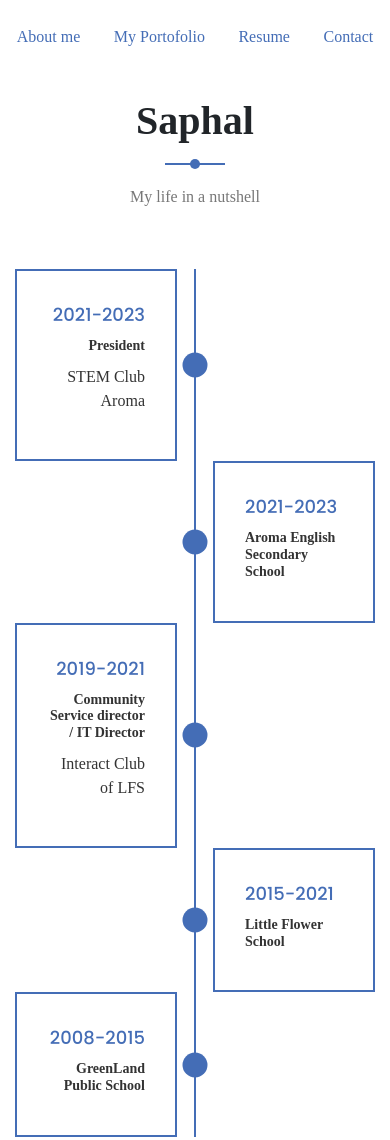
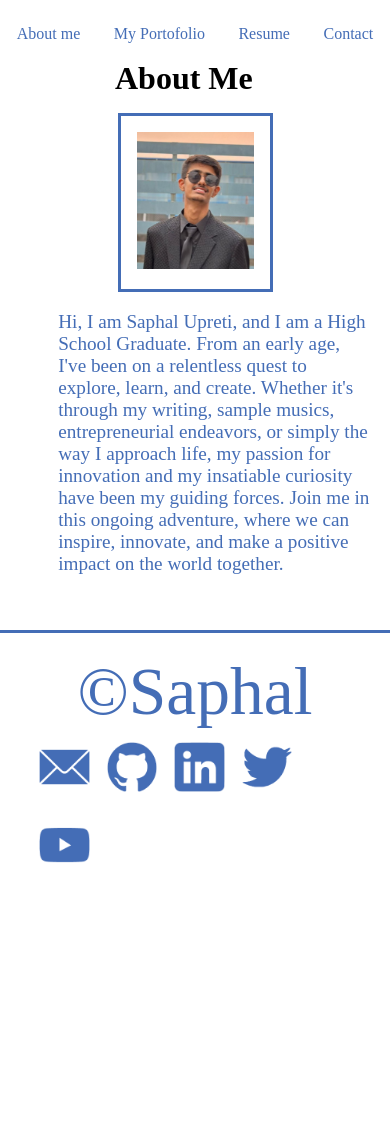
Before and after one commit to saphal-upreti/beta-node, a website: page templates/aboutme.html in a window 390 px wide. Shown: the top 1140 px of the page. After the commit the page ends 955 px from the top, so only its background shows below. Drawn offline with nearby package versions, Linux system fonts and the light colour scheme; a web font is replaced by a local one.

Commit message:
AllmightyPush

```diff
--- a/static/JavaScript/index.js
+++ b/static/JavaScript/index.js
@@ -1,5 +1,5 @@
 //webaddress
-
+try{
 about = () => {
   window.open("aboutme", "_self");
 };
@@ -23,19 +23,18 @@ const currentURL = window.location.href;
 const parts = currentURL.split("/");
 const address = parts[parts.length - 1];
 
-function select1() {
+showAll=()=> {
   localStorage.setItem("pname", "all");
 }
-function select2() {
+programs=()=> {
   localStorage.setItem("pname", "program");
 }
-function select3() {
+music=()=> {
   localStorage.setItem("pname", "music");
 }
-function select4() {
+designs=()=> {
   localStorage.setItem("pname", "design");
 }
-
 if (address=="aboutme") {
   document.getElementById("aboutme").style.fontWeight = "bold";
 }
@@ -48,15 +47,21 @@ if (address=="resume") {
 if (address=="contact") {
   document.getElementById("contact").style.fontWeight = "bold";
 }
+
 if (localStorage.getItem("pname") == "all") {
-  document.getElementById("p1").style.fontWeight = "bold";
+  document.getElementById("all").style.fontWeight = "bold";
 }
 if (localStorage.getItem("pname") == "program") {
-  document.getElementById("p2").style.fontWeight = "bold";
+  document.getElementById("program").style.fontWeight = "bold";
 }
 if (localStorage.getItem("pname") == "music") {
-  document.getElementById("p3").style.fontWeight = "bold";
+  document.getElementById("music").style.fontWeight = "bold";
 }
 if (localStorage.getItem("pname") == "design") {
-  document.getElementById("p4").style.fontWeight = "bold";
+  document.getElementById("designs").style.fontWeight = "bold";
 }
+
+}
+catch(error){
+  console.log("error")
+}
--- a/static/css/contact.css
+++ b/static/css/contact.css
@@ -39,7 +39,7 @@ a:visited {
 
 
 .contact-logo {
-  height: 20vh;
+  height: 10vw;
   padding: 1em;
 }
 button {
@@ -80,7 +80,7 @@ button:hover {
   .contactContain {
     display: flex;
     position: relative;
-    top: 1em;
+    top: 50vw;
     flex-direction: column;
     align-items: center;
   }
--- a/static/css/style.css
+++ b/static/css/style.css
@@ -254,6 +254,12 @@ h1 {
   row-gap: 5px;
   flex-direction: column;
 }
+.music-img {
+  display: inline-flex;
+  flex-wrap: wrap;
+  row-gap: 5px;
+  flex-direction: column;
+}
 .program-img {
   display: inline-flex;
   flex-wrap: wrap;
@@ -418,3 +424,43 @@ h1 {
 #textWork{
   margin-top: 2vh;
 }
+.aboutme{
+  font-size: larger;
+}
+.about-contain{
+  display: inline-flex;
+  padding: 1em;
+  margin: auto;
+}
+#about-img{
+  width: 25em;
+}
+.about-imgcontain{
+  padding: 1em;
+  border: solid #446db6;
+}
+.aboutme{
+  position: relative;
+  left: 1em;
+  color: #446db6;
+  width: 80vh;
+  overflow: visible;
+}
+* {
+  transition: all 0.3s ease;
+  font-family: nav-font;
+}
+
+@media screen and (max-width: 900px) {
+  .about-contain{
+    flex-direction: column;
+    align-items: center;
+  }
+  .aboutme{
+    width: 80vw;
+  }
+
+  #about-img{
+    width: 30vw;
+  }
+}
--- a/templates/aboutme.html
+++ b/templates/aboutme.html
@@ -40,74 +40,16 @@
     </div>
 
     <!-- new codes here -->
+    <h1 id="textWork">About Me</h1>
+    <div class="about-contain">
+      <div class="about-imgcontain">
 
-    <link
-      href="//maxcdn.bootstrapcdn.com/bootstrap/4.1.1/css/bootstrap.min.css"
-      rel="stylesheet"
-      id="bootstrap-css"
-    />
-    <!-- <script src="//maxcdn.bootstrapcdn.com/bootstrap/4.1.1/js/bootstrap.min.js"></script> -->
-    <!-- <script src="//cdnjs.cloudflare.com/ajax/libs/jquery/3.2.1/jquery.min.js"></script> -->
-    <!------ Include the above in your HEAD tag ---------->
-
-    <link
-      href="https://fonts.googleapis.com/css?family=Open+Sans:400,600,700|Poppins:400,500,600,700"
-      rel="stylesheet"
-    />
-    <section class="experience pt-100 pb-100" id="experience">
-      <div class="container">
-        <div class="row">
-          <div class="col-xl-8 mx-auto text-center">
-            <div class="section-title">
-              <h4>Saphal</h4>
-              <p>My life in a nutshell</p>
-            </div>
-          </div>
-        </div>
-        <div class="row">
-          <div class="col-xl-12">
-            <ul class="timeline-list">
-              <li1>
-                <div class="timeline_content">
-                  <span>2021-2023</span>
-                  <h4>President</h4>
-                  <p>STEM Club Aroma</p>
-                </div>
-              </li1>
-              <!-- Single Experience -->
-              <li1>
-                <div class="timeline_content">
-                  <span>2021-2023</span>
-                  <h4>Aroma English Secondary School</h4>
-                </div>
-              </li1>
-              <!-- Single Experience -->
-              <li1>
-                <div class="timeline_content">
-                  <span>2019-2021</span>
-                  <h4>Community Service director / IT Director</h4>
-                  <p>Interact Club of LFS</p>
-                </div>
-              </li1>
-              <!-- Single Experience -->
-              <li1>
-                <div class="timeline_content">
-                  <span>2015-2021</span>
-                  <h4>Little Flower School</h4>
-                </div>
-              </li1>
-              <!-- Single Experience -->
-              <li1>
-                <div class="timeline_content">
-                  <span>2008-2015</span>
-                  <h4>GreenLand Public School</h4>
-                </div>
-              </li1>
-            </ul>
-          </div>
-        </div>
+        <img id="about-img" src="/static/images/saphal.jpg" alt="">
       </div>
-    </section>
+      <p class="aboutme">
+        Hi, I am Saphal Upreti, and I am a High School Graduate. From an early age, I've been on a relentless quest to explore, learn, and create. Whether it's through my writing, sample musics, entrepreneurial endeavors, or simply the way I approach life, my passion for innovation and my insatiable curiosity have been my guiding forces. Join me in this ongoing adventure, where we can inspire, innovate, and make a positive impact on the world together.
+      </p>
+    </div>
 
     <!-- new code ends -->
 
```
Also changed, not shown: templates/contact.html (+2 -2 lines), templates/myPort.html (+12 -18 lines), static/images/sadhan.png (added), static/images/saphal.jpg (added).
